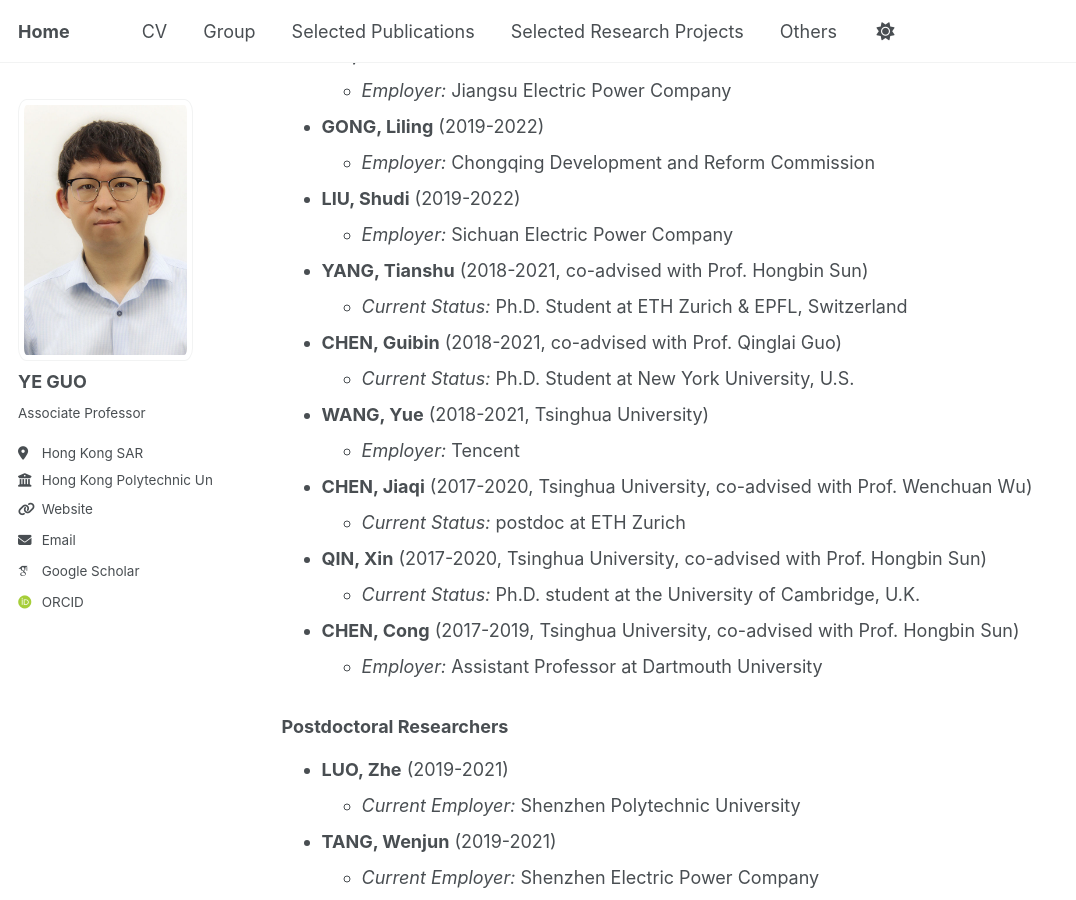
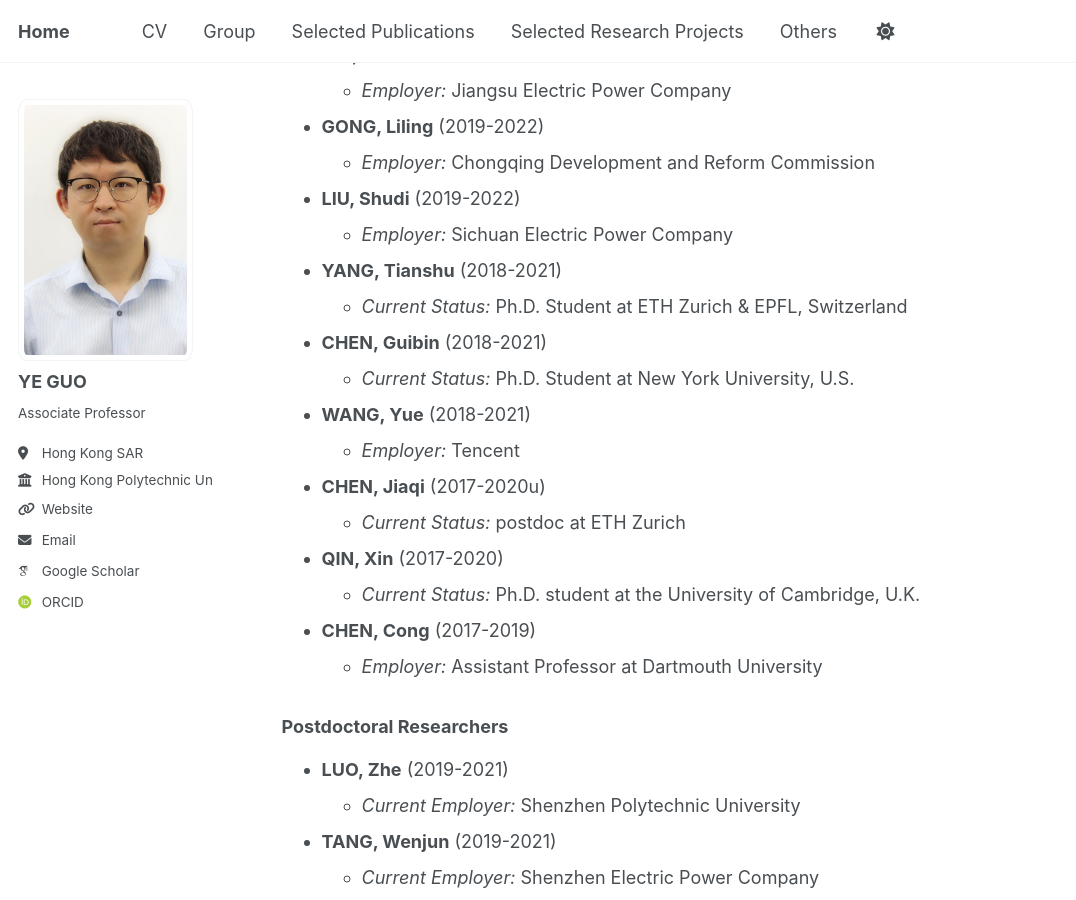
Before and after one commit to ye-guo/ye-guo.github.io, a Jekyll site: the page built from _pages/group.md, in a window 1280 px wide and 900 px high, scrolled down 2983 px. Shown: the whole window, without its empty margins (0-1076 px from the left). Built offline with Jekyll 4.4.1, drawn with Linux system fonts in a browser that asks for light colours; some web fonts are replaced; a script that is not in the unit is left out; some of the changed text lies outside the part shown.

Commit message:
Update group.md

```diff
--- a/_pages/group.md
+++ b/_pages/group.md
@@ -67,13 +67,13 @@
   - *Current Employer:* Guangdong Electric Power Company
 - **MENG, Zichao** (2020-2024)
   - *Current Employer:* Guangdong Electric Power Company
-- **LIU, Hao** (2019-2023, co-advised with Prof. Hongbin Sun)
+- **LIU, Hao** (2019-2023)
   - *Current Employer:* Electric Power Planning Institute
-- **XU, Zheng** (2017-2022, co-advised with Prof. Hongbin Sun)
+- **XU, Zheng** (2017-2022)
   - *Current Employer:* Jiangsu Electric Power Company
-- **ZHAO, Yiqi** (2017-2021, Tsinghua University)
+- **ZHAO, Yiqi** (2017-2021)
   - *Current Employer:* Shenzhen High School
-- **YU, Jing** (2016-2021, co-advised with Prof. Hongbin Sun)
+- **YU, Jing** (2016-2021)
   - *Current Employer:* Headquarters of State Grid Corporation of China
 
 ### Master's Graduates
@@ -96,17 +96,17 @@
   - *Employer:* Chongqing Development and Reform Commission
 - **LIU, Shudi** (2019-2022)
   - *Employer:* Sichuan Electric Power Company
-- **YANG, Tianshu** (2018-2021, co-advised with Prof. Hongbin Sun)
+- **YANG, Tianshu** (2018-2021)
   - *Current Status:* Ph.D. Student at ETH Zurich & EPFL, Switzerland
-- **CHEN, Guibin** (2018-2021, co-advised with Prof. Qinglai Guo)
+- **CHEN, Guibin** (2018-2021)
   - *Current Status:* Ph.D. Student at New York University, U.S.
-- **WANG, Yue** (2018-2021, Tsinghua University)
+- **WANG, Yue** (2018-2021)
   - *Employer:* Tencent
-- **CHEN, Jiaqi** (2017-2020, Tsinghua University, co-advised with Prof. Wenchuan Wu)
+- **CHEN, Jiaqi** (2017-2020u)
   - *Current Status:* postdoc at ETH Zurich
-- **QIN, Xin** (2017-2020, Tsinghua University, co-advised with Prof. Hongbin Sun)
+- **QIN, Xin** (2017-2020)
   - *Current Status:* Ph.D. student at the University of Cambridge, U.K.
-- **CHEN, Cong** (2017-2019, Tsinghua University, co-advised with Prof. Hongbin Sun)
+- **CHEN, Cong** (2017-2019)
   - *Employer:* Assistant Professor at Dartmouth University
 
 ### Postdoctoral Researchers
```
